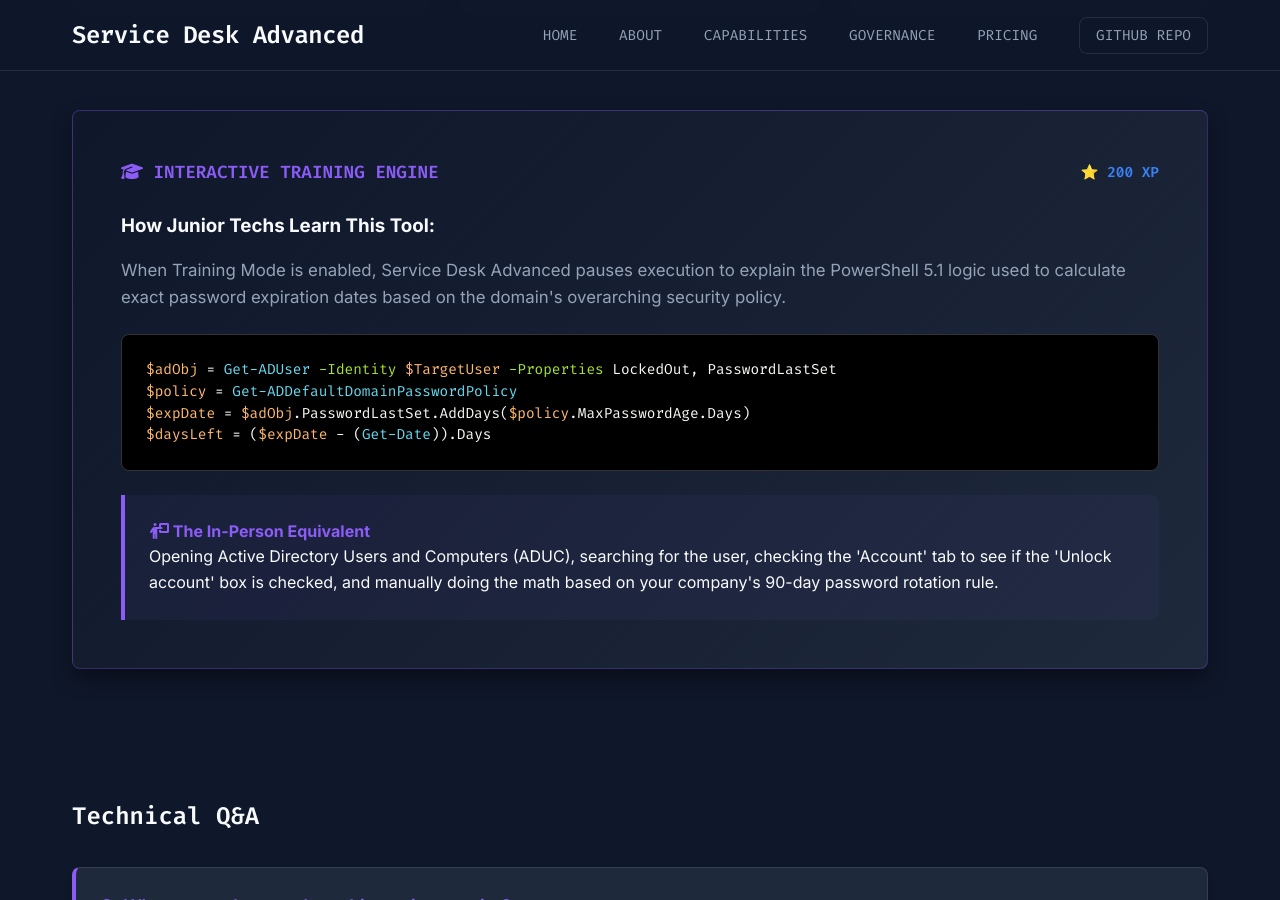
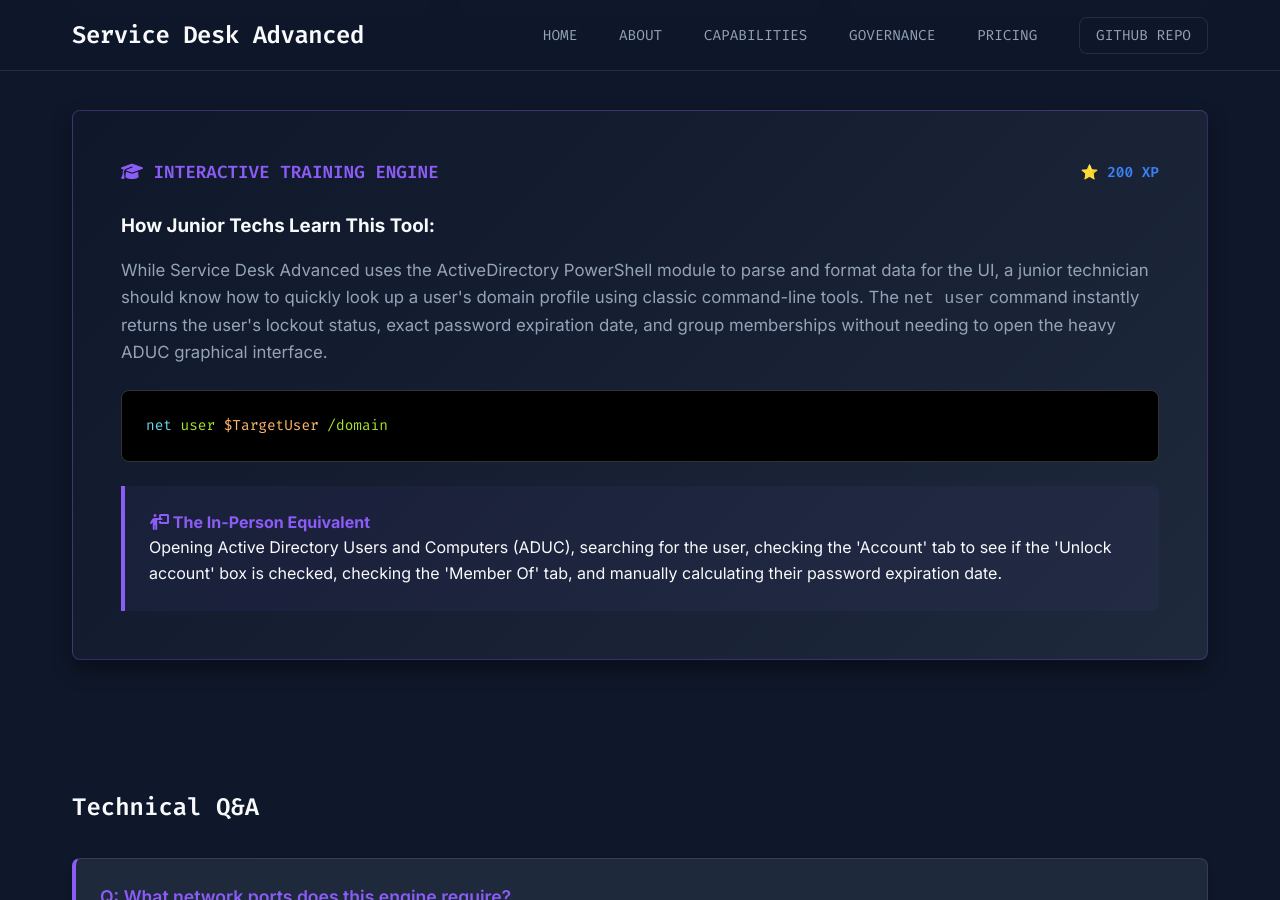
Before and after one commit to BobbyBurnsy/ServiceDeskAdvanced.com, a Jekyll site: the page built from ad-user-lookup.html, in a window 1280 px wide and 900 px high, scrolled down 1153 px. Built offline with Jekyll 4.4.1, drawn with Linux system fonts in a browser that asks for light colours.

Commit message:
Update ad-user-lookup.html

```diff
--- a/ad-user-lookup.html
+++ b/ad-user-lookup.html
@@ -85,19 +85,16 @@
 
         <h3 style="color: var(--text-primary); margin-bottom: 1rem;">How Junior Techs Learn This Tool:</h3>
         <p style="color: var(--text-secondary); font-size: 1.05rem; line-height: 1.6; margin-bottom: 1.5rem;">
-            When Training Mode is enabled, Service Desk Advanced pauses execution to explain the PowerShell 5.1 logic used to calculate exact password expiration dates based on the domain's overarching security policy.
+            While Service Desk Advanced uses the ActiveDirectory PowerShell module to parse and format data for the UI, a junior technician should know how to quickly look up a user's domain profile using classic command-line tools. The <code>net user</code> command instantly returns the user's lockout status, exact password expiration date, and group memberships without needing to open the heavy ADUC graphical interface.
         </p>
 
         <div class="mock-code">
-            <span class="var">$adObj</span> = <span class="cmd">Get-ADUser</span> <span class="param">-Identity</span> <span class="var">$TargetUser</span> <span class="param">-Properties</span> LockedOut, PasswordLastSet<br>
-            <span class="var">$policy</span> = <span class="cmd">Get-ADDefaultDomainPasswordPolicy</span><br>
-            <span class="var">$expDate</span> = <span class="var">$adObj</span>.PasswordLastSet.AddDays(<span class="var">$policy</span>.MaxPasswordAge.Days)<br>
-            <span class="var">$daysLeft</span> = (<span class="var">$expDate</span> - (<span class="cmd">Get-Date</span>)).Days
+            <span class="cmd">net</span> <span class="param">user</span> <span class="var">$TargetUser</span> <span class="param">/domain</span>
         </div>
 
         <div class="mock-inperson" style="border-left-color: var(--accent-purple); background: rgba(139, 92, 246, 0.05);">
             <h4 style="color: var(--accent-purple);"><i class="fa-solid fa-person-chalkboard"></i> The In-Person Equivalent</h4>
-            <p>Opening Active Directory Users and Computers (ADUC), searching for the user, checking the 'Account' tab to see if the 'Unlock account' box is checked, and manually doing the math based on your company's 90-day password rotation rule.</p>
+            <p>Opening Active Directory Users and Computers (ADUC), searching for the user, checking the 'Account' tab to see if the 'Unlock account' box is checked, checking the 'Member Of' tab, and manually calculating their password expiration date.</p>
         </div>
     </div>
 </section>
```
